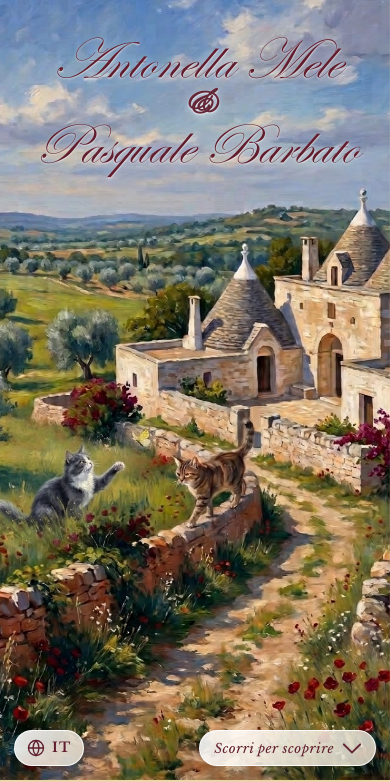
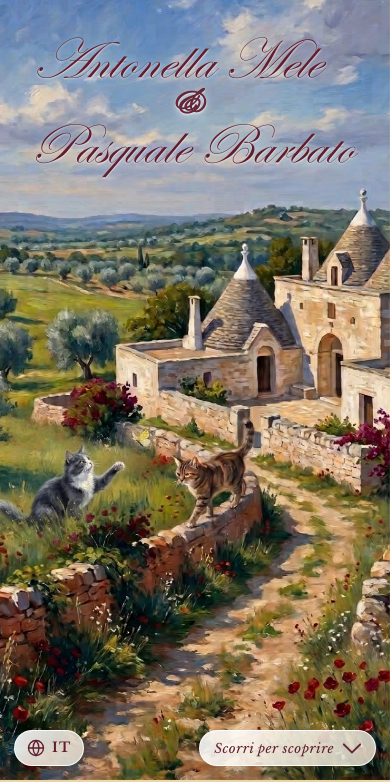
Before and after one commit to qu1sp/antonella-e-pasquale, a plain HTML site: page index.html in a window 390 px wide. Shown: the part 64-846 px from the top of the page. Drawn offline with nearby package versions, Linux system fonts and the light colour scheme; a web font is replaced by a local one.

Commit message:
Apply optical centering adjustment to hero couple names and monogram

```diff
--- a/index.html
+++ b/index.html
@@ -37,8 +37,8 @@
   <link rel="stylesheet" href="https://unpkg.com/leaflet@1.9.4/dist/leaflet.css" />
   <script src="https://unpkg.com/leaflet@1.9.4/dist/leaflet.js"></script>
 
-  <!-- Foglio di Stile v15 (Hero Pulita, Conto alla Rovescia nella 2a Schermata & Bilingue) -->
-  <link rel="stylesheet" href="style.css?v=15.9">
+  <!-- Foglio di Stile v16 (Hero Pulita, Allineamento Ottico Nomi & Bilingue) -->
+  <link rel="stylesheet" href="style.css?v=16.0">
 </head>
 <body>
 
@@ -525,7 +525,7 @@
     </div>
   </template>
 
-  <!-- Script Funzionale Versione 15 (Bilingue IT/EN, Countdown nell'Action Section, Modali, RSVP) -->
-  <script src="script.js?v=15.9"></script>
+  <!-- Script Funzionale Versione 16 (Bilingue IT/EN, Countdown nell'Action Section, Modali, RSVP) -->
+  <script src="script.js?v=16.0"></script>
 </body>
 </html>
--- a/style.css
+++ b/style.css
@@ -194,6 +194,7 @@ body::before {
   line-height: 0.98;
   margin: 0;
   padding: 0 6px;
+  transform: translateX(-0.06em);
 }
 
 .name-line {
@@ -208,6 +209,11 @@ body::before {
                0 1px 3px rgba(96, 29, 45, 0.15);
 }
 
+/* Compensazione ottica: bilancia lo svolazzo finale a destra di "Mele" */
+.name-line.name-bride {
+  transform: translateX(-0.2em);
+}
+
 .name-ampersand {
   font-size: clamp(2.3rem, 7.8vw, 3.4rem);
   font-family: var(--font-script);
@@ -217,8 +223,13 @@ body::before {
   display: block;
   line-height: 0.88;
   margin: -0.05em 0;
+  transform: translateX(-0.1em);
   text-shadow: 0 1px 2px rgba(255, 255, 255, 0.85),
                0 2px 10px rgba(255, 255, 255, 0.7);
+}
+
+.name-line.name-groom {
+  transform: translateX(0);
 }
 
 /* --------------------------------------------------------------------------
@@ -510,18 +521,30 @@ body::before {
     margin-bottom: 0;
   }
 
+  /* Compensazione ottica millimetrica su smartphone:
+     allinea l'asse visivo dei nomi al centro perfetto dello schermo e del monogramma */
   .wedding-names.names-script {
     line-height: 0.98;
     padding: 0 4px;
+    transform: translateX(-5px);
   }
 
   .name-line {
     font-size: clamp(3.6rem, 13vw, 4.8rem);
+  }
+
+  .name-line.name-bride {
+    transform: translateX(-15px);
   }
 
   .name-ampersand {
     font-size: clamp(2.3rem, 8vw, 3.2rem);
     margin: -0.05em 0;
+    transform: translateX(-8px);
+  }
+
+  .name-line.name-groom {
+    transform: translateX(0);
   }
 
   /* Barra inferiore (lingua e 'Scorri per scoprire') stabilmente visibile */
--- a/style_v15.css
+++ b/style_v15.css
@@ -194,6 +194,7 @@ body::before {
   line-height: 0.98;
   margin: 0;
   padding: 0 6px;
+  transform: translateX(-0.06em);
 }
 
 .name-line {
@@ -208,6 +209,11 @@ body::before {
                0 1px 3px rgba(96, 29, 45, 0.15);
 }
 
+/* Compensazione ottica: bilancia lo svolazzo finale a destra di "Mele" */
+.name-line.name-bride {
+  transform: translateX(-0.2em);
+}
+
 .name-ampersand {
   font-size: clamp(2.3rem, 7.8vw, 3.4rem);
   font-family: var(--font-script);
@@ -217,8 +223,13 @@ body::before {
   display: block;
   line-height: 0.88;
   margin: -0.05em 0;
+  transform: translateX(-0.1em);
   text-shadow: 0 1px 2px rgba(255, 255, 255, 0.85),
                0 2px 10px rgba(255, 255, 255, 0.7);
+}
+
+.name-line.name-groom {
+  transform: translateX(0);
 }
 
 /* --------------------------------------------------------------------------
@@ -510,18 +521,30 @@ body::before {
     margin-bottom: 0;
   }
 
+  /* Compensazione ottica millimetrica su smartphone:
+     allinea l'asse visivo dei nomi al centro perfetto dello schermo e del monogramma */
   .wedding-names.names-script {
     line-height: 0.98;
     padding: 0 4px;
+    transform: translateX(-5px);
   }
 
   .name-line {
     font-size: clamp(3.6rem, 13vw, 4.8rem);
+  }
+
+  .name-line.name-bride {
+    transform: translateX(-15px);
   }
 
   .name-ampersand {
     font-size: clamp(2.3rem, 8vw, 3.2rem);
     margin: -0.05em 0;
+    transform: translateX(-8px);
+  }
+
+  .name-line.name-groom {
+    transform: translateX(0);
   }
 
   /* Barra inferiore (lingua e 'Scorri per scoprire') stabilmente visibile */
--- a/v15/style.css
+++ b/v15/style.css
@@ -194,6 +194,7 @@ body::before {
   line-height: 0.98;
   margin: 0;
   padding: 0 6px;
+  transform: translateX(-0.06em);
 }
 
 .name-line {
@@ -208,6 +209,11 @@ body::before {
                0 1px 3px rgba(96, 29, 45, 0.15);
 }
 
+/* Compensazione ottica: bilancia lo svolazzo finale a destra di "Mele" */
+.name-line.name-bride {
+  transform: translateX(-0.2em);
+}
+
 .name-ampersand {
   font-size: clamp(2.3rem, 7.8vw, 3.4rem);
   font-family: var(--font-script);
@@ -217,8 +223,13 @@ body::before {
   display: block;
   line-height: 0.88;
   margin: -0.05em 0;
+  transform: translateX(-0.1em);
   text-shadow: 0 1px 2px rgba(255, 255, 255, 0.85),
                0 2px 10px rgba(255, 255, 255, 0.7);
+}
+
+.name-line.name-groom {
+  transform: translateX(0);
 }
 
 /* --------------------------------------------------------------------------
@@ -510,18 +521,30 @@ body::before {
     margin-bottom: 0;
   }
 
+  /* Compensazione ottica millimetrica su smartphone:
+     allinea l'asse visivo dei nomi al centro perfetto dello schermo e del monogramma */
   .wedding-names.names-script {
     line-height: 0.98;
     padding: 0 4px;
+    transform: translateX(-5px);
   }
 
   .name-line {
     font-size: clamp(3.6rem, 13vw, 4.8rem);
+  }
+
+  .name-line.name-bride {
+    transform: translateX(-15px);
   }
 
   .name-ampersand {
     font-size: clamp(2.3rem, 8vw, 3.2rem);
     margin: -0.05em 0;
+    transform: translateX(-8px);
+  }
+
+  .name-line.name-groom {
+    transform: translateX(0);
   }
 
   /* Barra inferiore (lingua e 'Scorri per scoprire') stabilmente visibile */
--- a/v15/style_v15.css
+++ b/v15/style_v15.css
@@ -194,6 +194,7 @@ body::before {
   line-height: 0.98;
   margin: 0;
   padding: 0 6px;
+  transform: translateX(-0.06em);
 }
 
 .name-line {
@@ -208,6 +209,11 @@ body::before {
                0 1px 3px rgba(96, 29, 45, 0.15);
 }
 
+/* Compensazione ottica: bilancia lo svolazzo finale a destra di "Mele" */
+.name-line.name-bride {
+  transform: translateX(-0.2em);
+}
+
 .name-ampersand {
   font-size: clamp(2.3rem, 7.8vw, 3.4rem);
   font-family: var(--font-script);
@@ -217,8 +223,13 @@ body::before {
   display: block;
   line-height: 0.88;
   margin: -0.05em 0;
+  transform: translateX(-0.1em);
   text-shadow: 0 1px 2px rgba(255, 255, 255, 0.85),
                0 2px 10px rgba(255, 255, 255, 0.7);
+}
+
+.name-line.name-groom {
+  transform: translateX(0);
 }
 
 /* --------------------------------------------------------------------------
@@ -510,18 +521,30 @@ body::before {
     margin-bottom: 0;
   }
 
+  /* Compensazione ottica millimetrica su smartphone:
+     allinea l'asse visivo dei nomi al centro perfetto dello schermo e del monogramma */
   .wedding-names.names-script {
     line-height: 0.98;
     padding: 0 4px;
+    transform: translateX(-5px);
   }
 
   .name-line {
     font-size: clamp(3.6rem, 13vw, 4.8rem);
+  }
+
+  .name-line.name-bride {
+    transform: translateX(-15px);
   }
 
   .name-ampersand {
     font-size: clamp(2.3rem, 8vw, 3.2rem);
     margin: -0.05em 0;
+    transform: translateX(-8px);
+  }
+
+  .name-line.name-groom {
+    transform: translateX(0);
   }
 
   /* Barra inferiore (lingua e 'Scorri per scoprire') stabilmente visibile */
```
Also changed, not shown: index_v15.html (+4 -4 lines), v15/index.html (+4 -4 lines), v15/index_v15.html (+4 -4 lines), PinyonScript.ttf (added).
